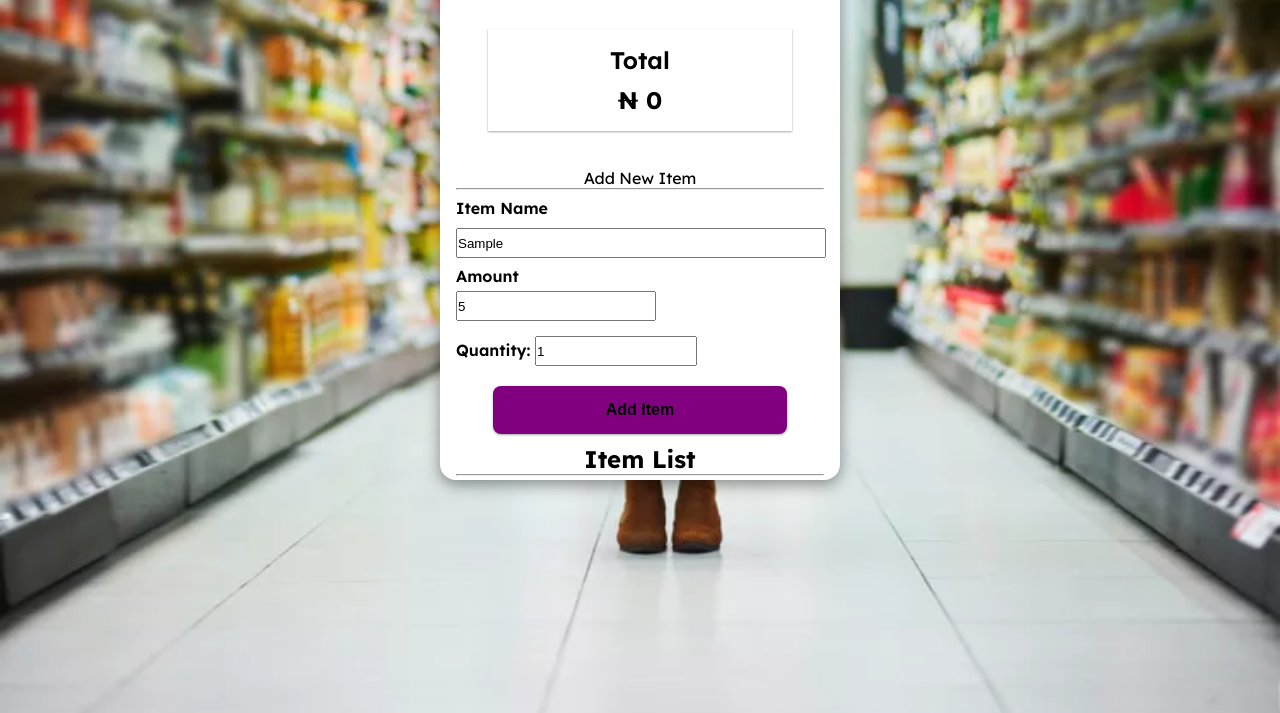
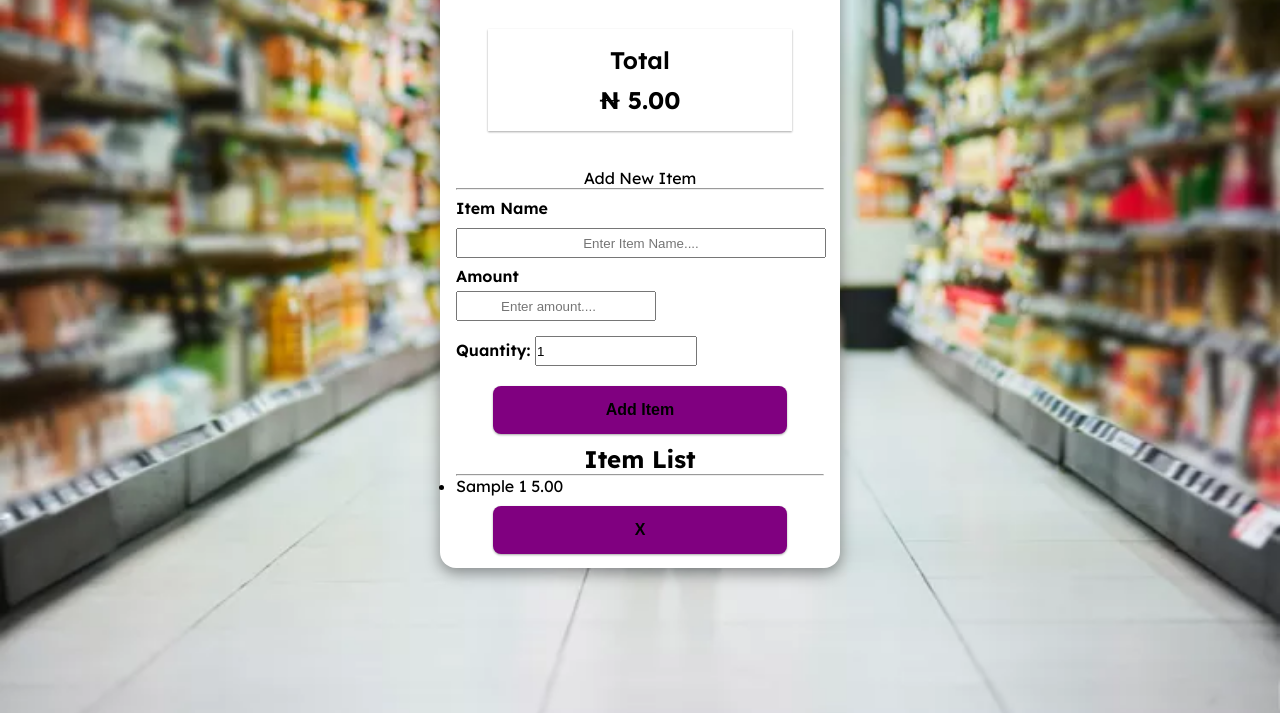
Before and after one commit to giftedpromise/Grocery-List, a plain HTML site: page index.html in a window 1280 px wide. Both pictures are taken after typing "Sample", "5" into the empty fields and a click on the button "Add Item". Shown: the part 135-848 px from the top of the page. Drawn offline with Linux system fonts and the light colour scheme.

Commit message:
firebase

```diff
--- a/script.js
+++ b/script.js
@@ -0,0 +1,87 @@
+const databaseURL = "https://grocery-list-fc939-default-rtdb.firebaseio.com/";
+
+const inputFieldEl = document.getElementById("inputTitle");
+const inputAmountEl = document.getElementById("inputAmount");
+const inputQuantityEl = document.getElementById("quantity");
+const addItemBtnEl = document.getElementById("item-btn");
+const listEl = document.getElementById("list");
+const totalAmountEl = document.getElementById("totalAmountSect");
+
+// Array to store all subtotal amounts
+const itemsArray = [];
+let itemId = 0; // Variable to assign unique IDs to each item
+
+addItemBtnEl.addEventListener("click", function (event) {
+  event.preventDefault();
+
+  const itemName = inputFieldEl.value;
+  const amount = parseFloat(inputAmountEl.value) || 0; // Parse as float or default to 0
+  const quantity = parseInt(inputQuantityEl.value) || 1; // Parse as integer or default to 1
+  // Calculate total amount for the item
+  const subTotalAmount = amount * quantity;
+
+  // Add the item to the array
+  const newItem = {
+    id: itemId++,
+    name: itemName,
+    quantity: quantity,
+    subTotal: subTotalAmount,
+  };
+
+  itemsArray.push(newItem);
+
+  // Update the total amount in the UI
+  updateTotalAmount();
+
+  // Add the item to the list
+  addItemToList(newItem);
+
+  // Clear input fields
+  inputFieldEl.value = "";
+  inputAmountEl.value = "";
+  inputQuantityEl.value = "1";
+});
+
+function updateTotalAmount() {
+  // Calculate the total amount from the itemsArray
+  const newTotalAmount = itemsArray.reduce(
+    (acc, item) => acc + item.subTotal,
+    0
+  );
+
+  // Display the updated total amount in the UI
+  totalAmountEl.textContent = `₦ ${newTotalAmount.toFixed(2)}`;
+}
+
+function addItemToList(newItem) {
+  // Create a new list item
+  const listItem = document.createElement("li");
+  listItem.setAttribute("data-id", newItem.id); // Set the data-id attribute
+
+  listItem.innerHTML = `
+    <span class="descriptionInput">${newItem.name}</span>
+    <span class="qty">${newItem.quantity}</span>
+    <span class="subTotal">${newItem.subTotal.toFixed(2)}</span>
+    <button class="btnDelete" onClick="deleteItem(${newItem.id})">X</button>
+  `;
+
+  // Append the list item to the transaction history list
+  listEl.appendChild(listItem);
+}
+
+function deleteItem(id) {
+  // Remove the item from the array based on the provided ID
+  const indexToRemove = itemsArray.findIndex((item) => item.id === id);
+  if (indexToRemove !== -1) {
+    itemsArray.splice(indexToRemove, 1);
+  }
+
+  // Update the total amount in the UI
+  updateTotalAmount();
+
+  // Remove the item from the list
+  const listItem = document.querySelector(`li[data-id="${id}"]`);
+  if (listItem) {
+    listItem.remove();
+  }
+}
--- a/style.css
+++ b/style.css
@@ -78,6 +78,7 @@ body {
   height: 30px;
   width: 370px;
   margin-top: 10px;
+  text-align: center;
 }
 
 .inputName {
@@ -89,6 +90,7 @@ body {
   width: 200px;
   margin-bottom: 10px;
   margin-top: 5px;
+  text-align: center;
 }
 
 .quantity-field {
```
